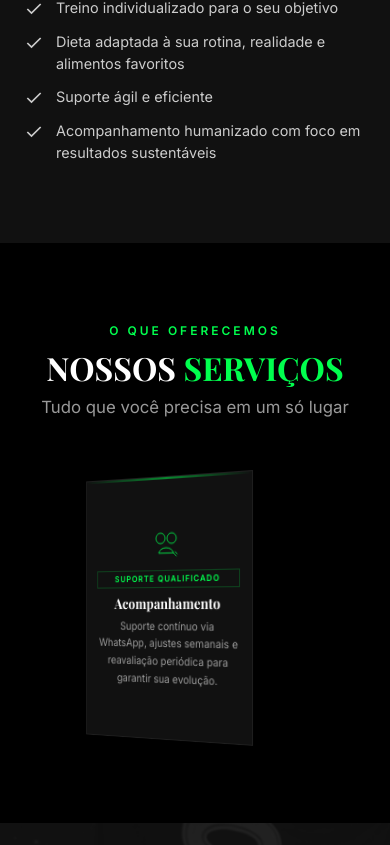
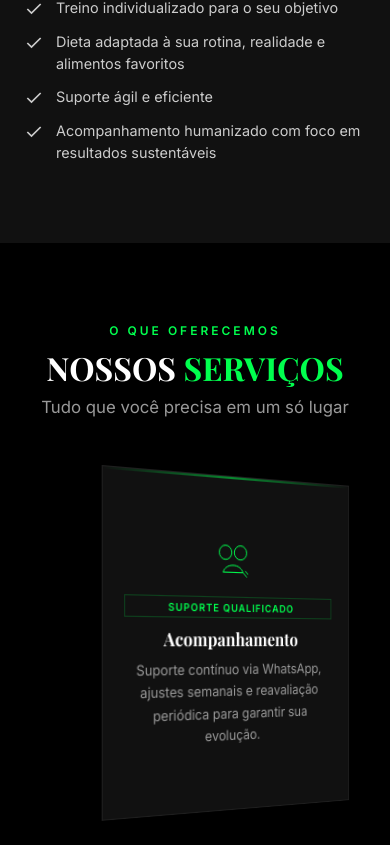
Before and after one commit to GustavoGadelhaa/fortitude-crew, a React (Vite) app: page / in a window 390 px wide. Shown: the part 1839-2684 px from the top of the page. Built offline with nearby package versions, Linux system fonts and the light colour scheme.

Commit message:
feat: draggable team carousel on mobile, card size adjustments

```diff
--- a/src/App.css
+++ b/src/App.css
@@ -1144,22 +1144,17 @@
   .team__marquee-track {
     display: flex;
     gap: 1rem;
-    width: max-content;
-    animation: teamMarquee 10s linear infinite;
+    will-change: transform;
+    cursor: grab;
   }
 
-  .team__marquee-track--paused {
-    animation-play-state: paused;
+  .team__marquee-track:active {
+    cursor: grabbing;
   }
 
   .team__marquee-track .team__card {
     width: 280px;
     flex-shrink: 0;
-  }
-
-  @keyframes teamMarquee {
-    0% { transform: translateX(0); }
-    100% { transform: translateX(-50%); }
   }
 
   .team__img-wrapper {
@@ -1218,15 +1213,15 @@
   .services__carousel-3d {
     perspective: 1000px;
     width: 100%;
-    height: 270px;
+    height: 340px;
     display: flex;
     justify-content: center;
     align-items: center;
   }
 
   .services__carousel-3d-track {
-    width: 180px;
-    height: 250px;
+    width: 260px;
+    height: 310px;
     position: relative;
     transform-style: preserve-3d;
     cursor: grab;
@@ -1238,36 +1233,36 @@
 
   .services__card--3d {
     position: absolute;
-    width: 180px;
-    height: 250px;
+    width: 260px;
+    height: 310px;
     top: 0;
     left: 0;
     backface-visibility: hidden;
-    padding: 1rem 0.75rem;
+    padding: 1.5rem 1.25rem;
     display: flex;
     flex-direction: column;
     justify-content: center;
   }
 
   .services__card--3d .services__icon-wrap {
-    width: 32px;
-    height: 32px;
+    width: 42px;
+    height: 42px;
+    margin-bottom: 0.75rem;
+  }
+
+  .services__card--3d .services__title {
+    font-size: 1.05rem;
     margin-bottom: 0.5rem;
   }
 
-  .services__card--3d .services__title {
-    font-size: 0.85rem;
-    margin-bottom: 0.35rem;
-  }
-
   .services__card--3d .services__desc {
-    font-size: 0.65rem;
+    font-size: 0.8rem;
   }
 
   .services__card--3d .services__badge {
-    font-size: 0.5rem;
-    padding: 0.15rem 0.5rem;
-    margin-bottom: 0.35rem;
+    font-size: 0.6rem;
+    padding: 0.2rem 0.6rem;
+    margin-bottom: 0.5rem;
   }
 
 
--- a/src/components/Services.jsx
+++ b/src/components/Services.jsx
@@ -75,7 +75,7 @@ export default function Services() {
     let lastTime = performance.now();
     const animate = (now) => {
       if (!draggingRef.current) {
-        const delta = (now - lastTime) * 0.04;
+        const delta = (now - lastTime) * 0.032;
         angleRef.current = (angleRef.current - delta) % 360;
         updateTransform();
       }
@@ -110,7 +110,7 @@ export default function Services() {
                 <div
                   key={s.title}
                   className="services__card services__card--3d"
-                  style={{ transform: `rotateY(${i * 120}deg) translateZ(60px)` }}
+                  style={{ transform: `rotateY(${i * 120}deg) translateZ(80px)` }}
                 >
                   <div className="services__card-line" />
                   <div className="services__icon-wrap">{icons[i]}</div>
--- a/src/components/TeamSection.jsx
+++ b/src/components/TeamSection.jsx
@@ -1,4 +1,4 @@
-import { useState, useEffect } from 'react';
+import { useState, useEffect, useRef, useCallback } from 'react';
 import { motion } from 'framer-motion';
 import { team } from '../constants';
 
@@ -12,7 +12,11 @@ const cardVars = {
 
 export default function TeamSection() {
   const [isMobile, setIsMobile] = useState(false);
-  const [paused, setPaused] = useState(false);
+  const trackRef = useRef(null);
+  const posRef = useRef(0);
+  const lastXRef = useRef(0);
+  const draggingRef = useRef(false);
+  const rafRef = useRef(null);
 
   useEffect(() => {
     const check = () => setIsMobile(window.innerWidth <= 768);
@@ -21,7 +25,50 @@ export default function TeamSection() {
     return () => window.removeEventListener('resize', check);
   }, []);
 
-  const togglePause = () => setPaused((p) => !p);
+  const updateTransform = useCallback(() => {
+    if (trackRef.current) {
+      trackRef.current.style.transform = `translateX(${posRef.current}px)`;
+    }
+  }, []);
+
+  const handlePointerDown = useCallback((e) => {
+    draggingRef.current = true;
+    lastXRef.current = e.clientX;
+  }, []);
+
+  const handlePointerMove = useCallback((e) => {
+    if (!draggingRef.current) return;
+    const delta = e.clientX - lastXRef.current;
+    posRef.current += delta;
+    lastXRef.current = e.clientX;
+    updateTransform();
+  }, [updateTransform]);
+
+  const handlePointerUp = useCallback(() => {
+    draggingRef.current = false;
+  }, []);
+
+  useEffect(() => {
+    if (!isMobile) return;
+    const track = trackRef.current;
+    if (!track) return;
+    const cardWidth = 280 + 16;
+    const totalWidth = cardWidth * team.length;
+    let lastTime = performance.now();
+
+    const animate = (now) => {
+      if (!draggingRef.current) {
+        const delta = (now - lastTime) * 0.04;
+        posRef.current -= delta;
+        if (posRef.current <= -totalWidth) posRef.current += totalWidth;
+        updateTransform();
+      }
+      lastTime = now;
+      rafRef.current = requestAnimationFrame(animate);
+    };
+    rafRef.current = requestAnimationFrame(animate);
+    return () => cancelAnimationFrame(rafRef.current);
+  }, [isMobile, updateTransform, team.length]);
 
   return (
     <section id="equipe" className="team">
@@ -34,10 +81,16 @@ export default function TeamSection() {
         </p>
 
         {isMobile ? (
-          <div className="team__marquee">
-            <div className={`team__marquee-track${paused ? ' team__marquee-track--paused' : ''}`}>
+          <div className="team__marquee"
+            onPointerDown={handlePointerDown}
+            onPointerMove={handlePointerMove}
+            onPointerUp={handlePointerUp}
+            onPointerLeave={handlePointerUp}
+            style={{ touchAction: 'none' }}
+          >
+            <div className="team__marquee-track" ref={trackRef}>
               {[...team, ...team].map((p, i) => (
-                <div key={`${p.name}-${i}`} className="team__card team__card--mobile" onClick={togglePause}>
+                <div key={`${p.name}-${i}`} className="team__card team__card--mobile">
                   <div className="team__img-wrapper">
                     <img src={p.img} alt={p.name} className="team__img" loading="lazy" />
                   </div>
```
